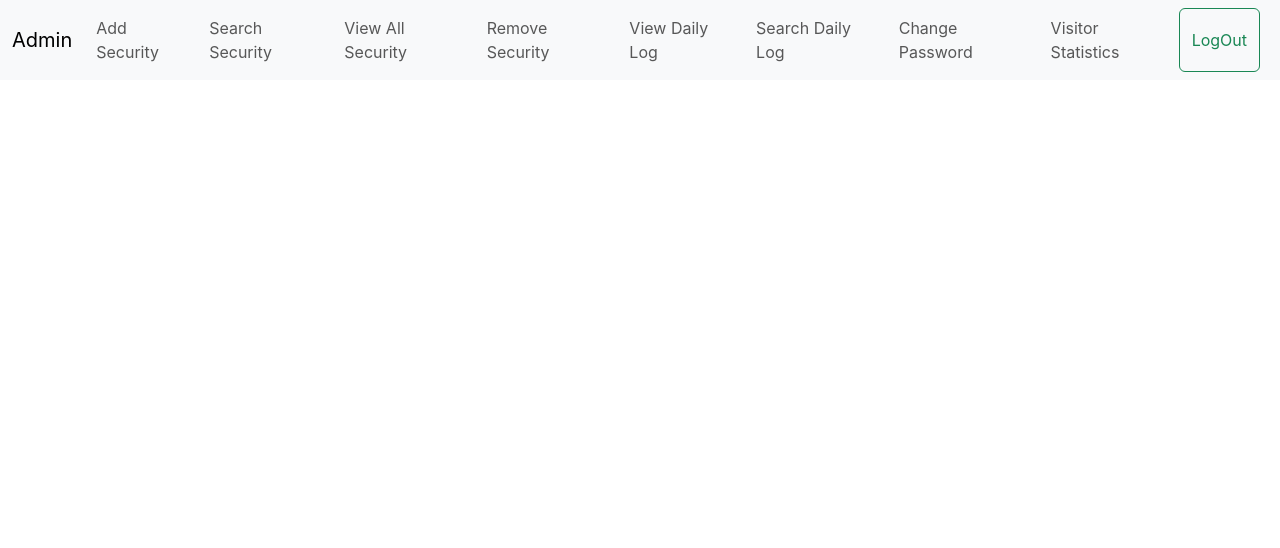
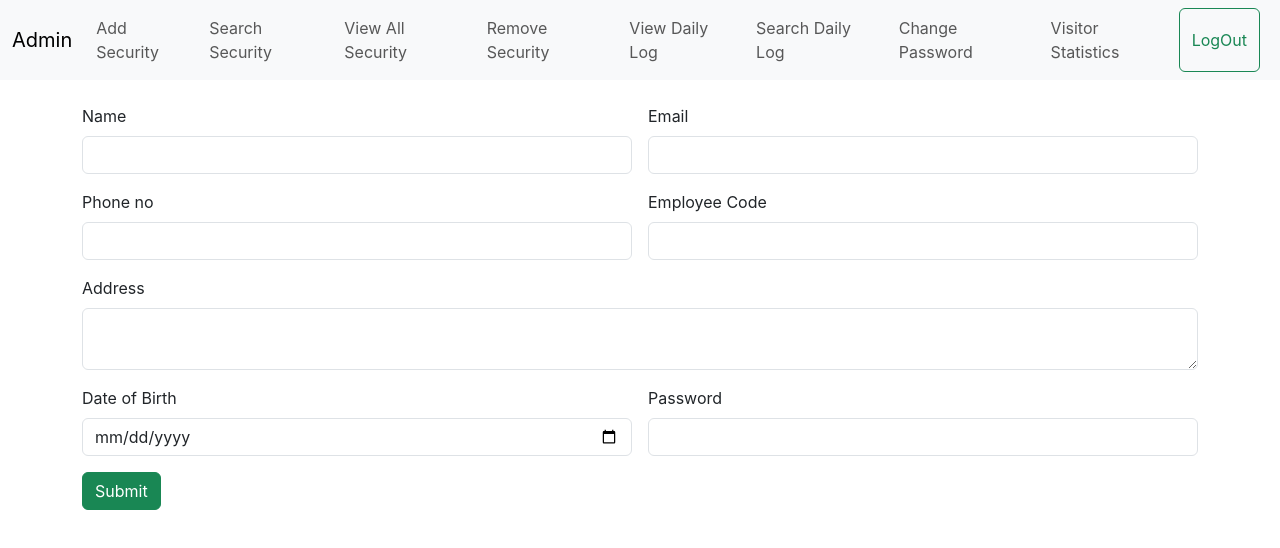
Before and after one commit to Hansel-Sabu/Visitor-Entry, a React (Create React App) app: page /addsecurity in a window 1280 px wide. Shown: the top 548 px of the page. Built offline with nearby package versions, Linux system fonts and the light colour scheme.

Commit message:
UI created

```diff
--- a/src/components/AddSecurity.jsx
+++ b/src/components/AddSecurity.jsx
@@ -4,11 +4,65 @@ import AdminNavbar from './AdminNavbar'
 const AddSecurity = () => {
   return (
     <div>
-        <AdminNavbar/>
+      <AdminNavbar />
+      <br />
+      <div className="container">
+        <div className="row">
+          <div className="col col-12 col-sm-12 col-md-12 col-lg-12 col-xl-12 col-xxl-12">
 
+            <div className="row g-3">
+              <div className="col col-12 col-sm-6 col-md-6 col-lg-6 col-xl-6 col-xxl-6">
 
+                <label htmlFor="" className="form-label">Name</label>
+                <input type="text" className="form-control" />
 
+              </div>
+              <div className="col col-12 col-sm-6 col-md-6 col-lg-6 col-xl-6 col-xxl-6">
 
+                <label htmlFor="" className="form-label">Email</label>
+                <input type="email" className="form-control" />
+
+              </div>
+              <div className="col col-12 col-sm-6 col-md-6 col-lg-6 col-xl-6 col-xxl-6">
+
+                <label htmlFor="" className="form-label">Phone no</label>
+                <input type="text" className="form-control" />
+
+              </div>
+              <div className="col col-12 col-sm-6 col-md-6 col-lg-6 col-xl-6 col-xxl-6">
+
+                <label htmlFor="" className="form-label">Employee Code</label>
+                <input type="text" className="form-control" />
+
+              </div>
+              <div className="col col-12 col-sm-12 col-md-12 col-lg-12 col-xl-12 col-xxl-12">
+
+                <label htmlFor="" className="form-label">Address</label>
+                <textarea name="" id="" className="form-control"></textarea>
+
+              </div>
+              <div className="col col-12 col-sm-6 col-md-6 col-lg-6 col-xl-6 col-xxl-6">
+
+                <label htmlFor="" className="form-label">Date of Birth</label>
+                <input type="date" className="form-control" />
+
+              </div>
+              <div className="col col-12 col-sm-6 col-md-6 col-lg-6 col-xl-6 col-xxl-6">
+
+                <label htmlFor="" className="form-label">Password</label>
+                <input type="password" name="" id="" className="form-control" />
+
+              </div>
+              <div className="col col-12 col-sm-6 col-md-6 col-lg-6 col-xl-6 col-xxl-6">
+
+                <button className="btn btn-success">Submit</button>
+
+              </div>
+            </div>
+
+          </div>
+        </div>
+      </div>
 
     </div>
   )
```
